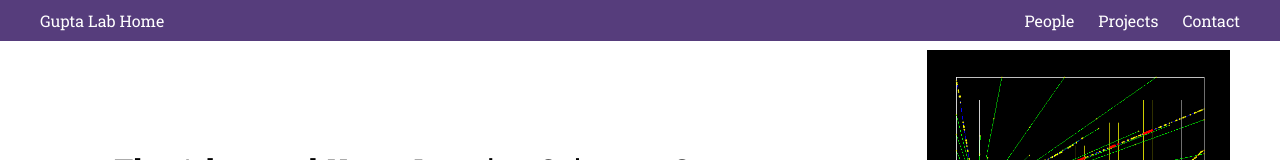
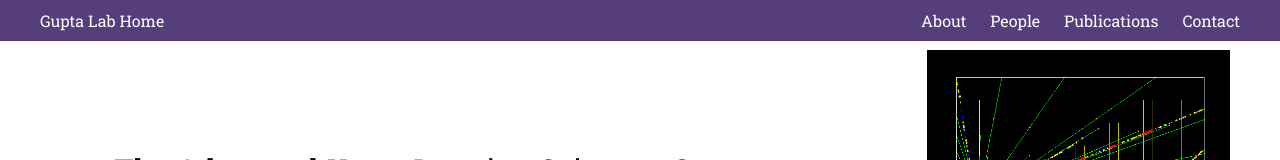
Before and after one commit to avicramer/guptaLab, a website: page index2.html in a window 1280 px wide. Shown: the top 160 px of the page. Drawn offline with Linux system fonts and the light colour scheme.

Commit message:
changed title bar

```diff
--- a/index2.html
+++ b/index2.html
@@ -104,8 +104,9 @@
             </div>
 
             <div id='right-nav'>
+                <a class='nav-item' href='#projects'>About </a>
                 <a class='nav-item' href='#people'>People </a>
-                <a class='nav-item' href='#projects'>Projects </a>
+                <a class='nav-item' href='#people'>Publications </a>
                 <a class='nav-item' href='#contact'>Contact </a>
             </div>
         </div>
```
